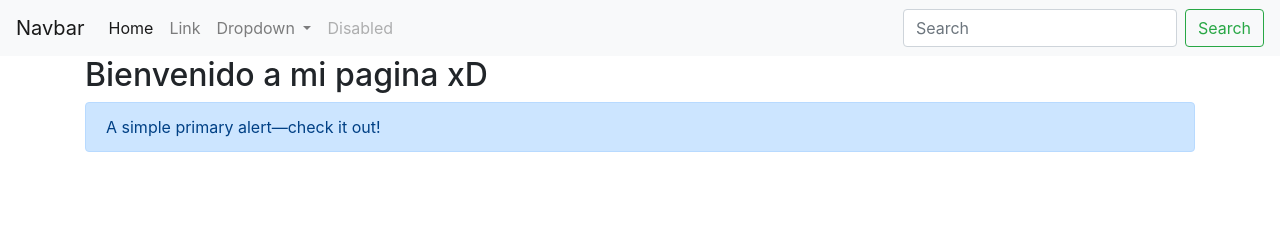
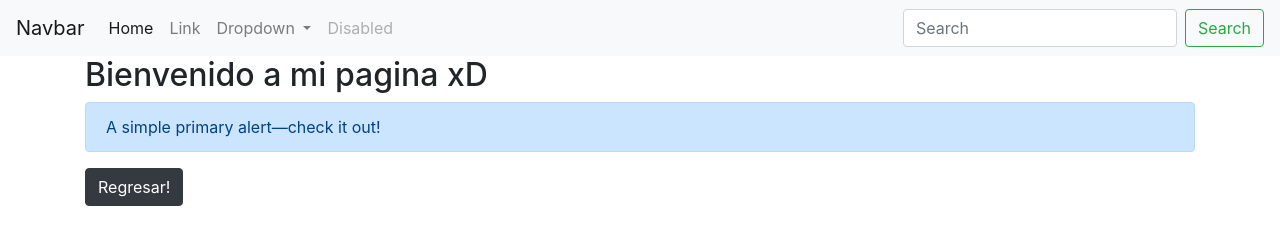
Before and after one commit to eloymdz/PruebaGIT, a plain HTML site: page Bienvenido.html in a window 1280 px wide. Drawn offline with nearby package versions, Linux system fonts and the light colour scheme.

Commit message:
Se modifico el boton

```diff
--- a/Bienvenido.html
+++ b/Bienvenido.html
@@ -48,8 +48,10 @@
     <div class="alert alert-primary" role="alert">
       A simple primary alert—check it out!
     </div>
+    <a href="index.html">
+    <button type="button" class="btn btn-dark">Regresar!</button>
+    </a>
   </div>
-
 </body>
 
 </html>
```
